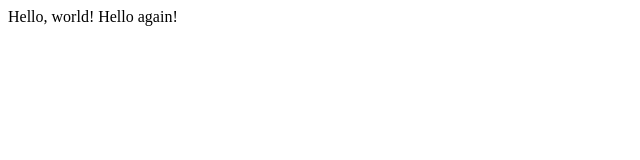
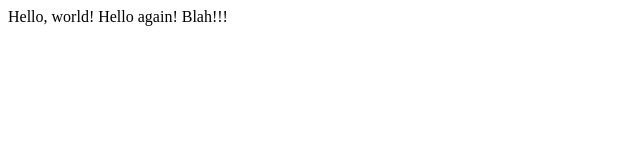
Before and after one commit to ipochaevets/lecture0, a plain HTML site: page hello.html in a window 1280 px wide. Shown: the full height of the page, 0-640 px from the left. Drawn offline with Linux system fonts and the light colour scheme.

Commit message:
Update hello.html

```diff
--- a/hello.html
+++ b/hello.html
@@ -4,6 +4,6 @@
         <title>My Webpage!</title>
     </head>
     <body>
-        Hello, world! Hello again!
+        Hello, world! Hello again! Blah!!!
     </body>
 </html>
```
